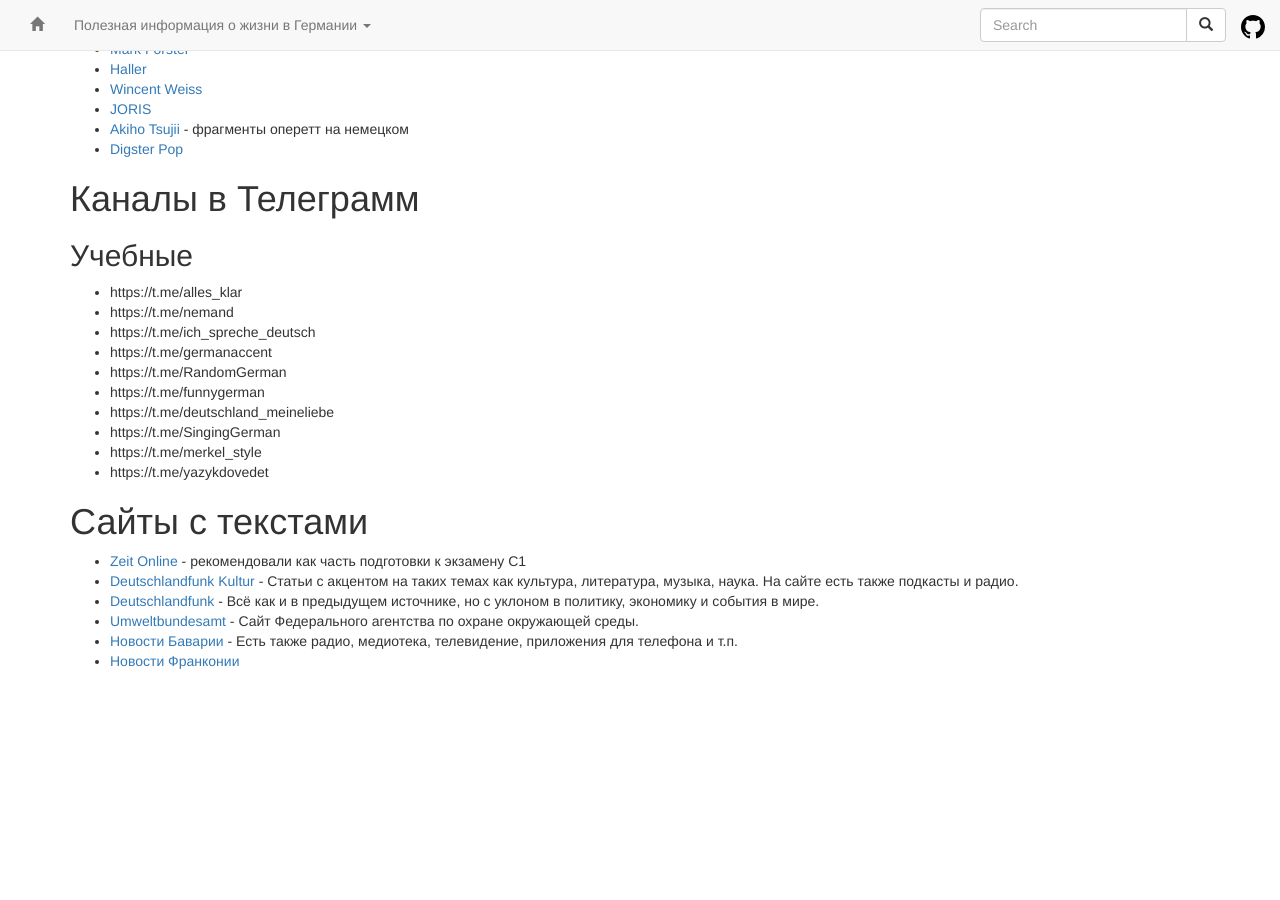
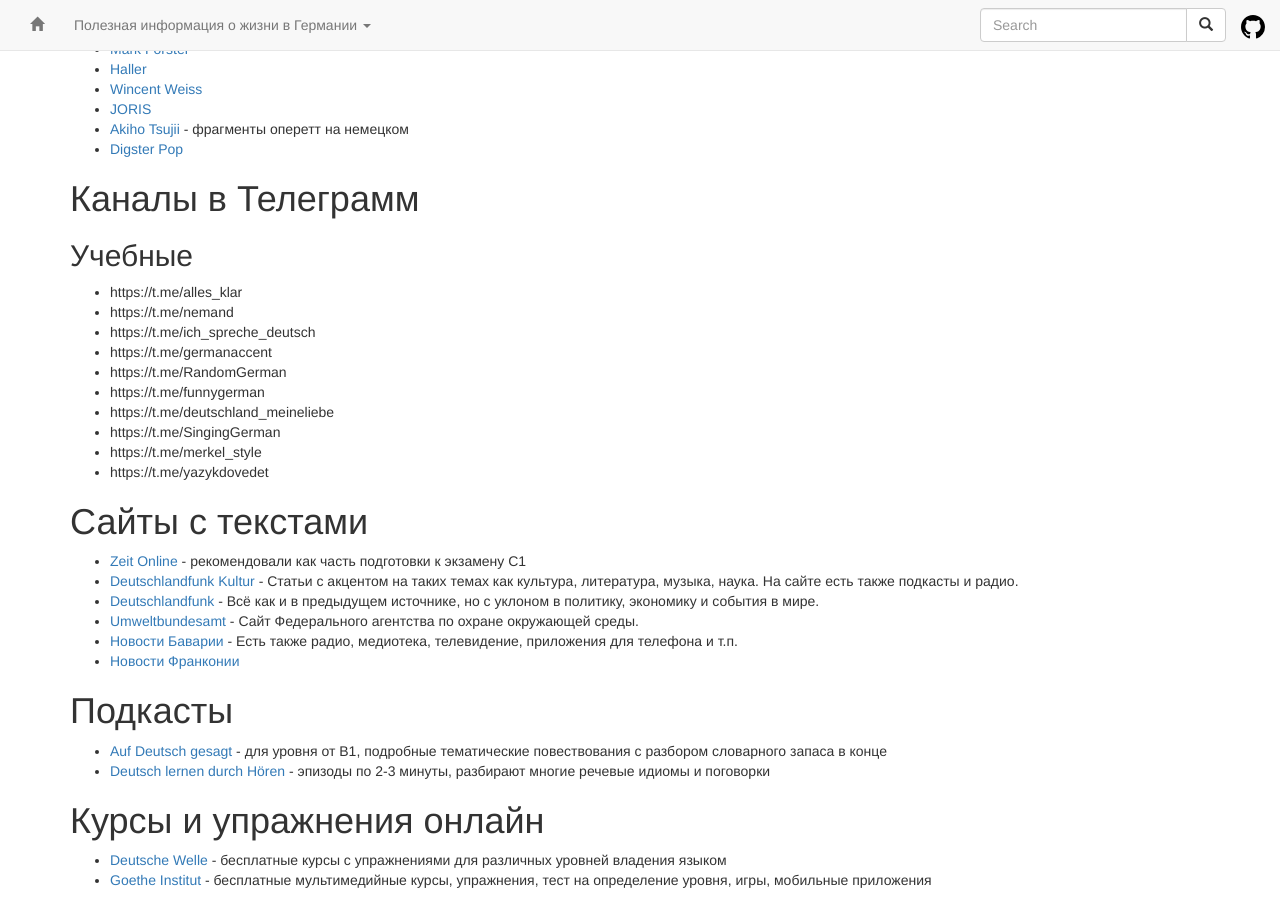
Before and after one commit to ru-de/faq, a Jekyll site: the page built from pages/Язык самостоятельно.md, in a window 1280 px wide and 900 px high, scrolled down 633 px. Built offline with Jekyll 4.4.1, drawn with Linux system fonts in a browser that asks for light colours; nearby versions of some CDN libraries; before the commit the page ends 1314 px from its top, so only the background shows below that.

Commit message:
sync github pages

```diff
--- a/pages/Язык самостоятельно.md
+++ b/pages/Язык самостоятельно.md
@@ -53,3 +53,11 @@ layout: default
 * [Umweltbundesamt](https://www.umweltbundesamt.de/) - Сайт Федерального агентства по охране окружающей среды.
 * [Новости Баварии](https://www.br.de/index.html) - Есть также радио, медиотека, телевидение, приложения для телефона и т.п.
 * [Новости Франконии](https://www.infranken.de/)
+
+# Подкасты
+* [Auf Deutsch gesagt](https://aufdeutschgesagt.libsyn.com/) - для уровня от B1, подробные тематические повествования с разбором словарного запаса в конце
+* [Deutsch lernen durch Hören](https://www.einfachdeutschlernen.com/) - эпизоды по 2-3 минуты, разбирают многие речевые идиомы и поговорки
+
+# Курсы и упражнения онлайн
+* [Deutsche Welle](https://www.dw.com/ru/%D1%83%D1%87%D0%B8%D1%82%D1%8C-%D0%BD%D0%B5%D0%BC%D0%B5%D1%86%D0%BA%D0%B8%D0%B9/s-2559) - бесплатные курсы с упражнениями для различных уровней владения языком
+* [Goethe Institut](https://www.goethe.de/de/spr/ueb.html) - бесплатные мультимедийные курсы, упражнения, тест на определение уровня, игры, мобильные приложения
```
